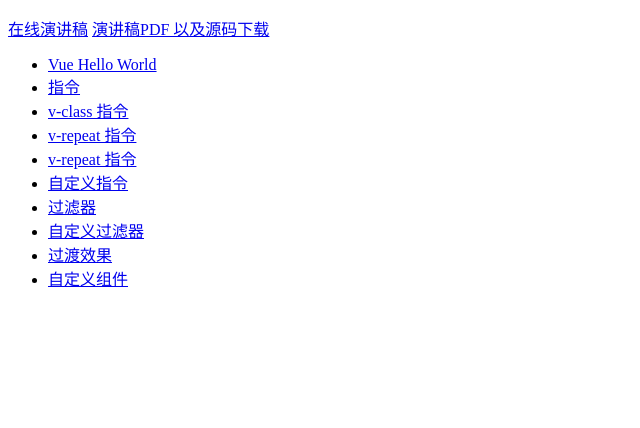
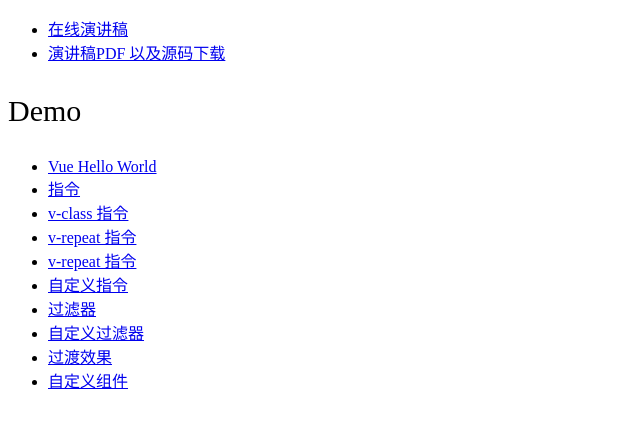
Before and after one commit to kunkun12/vue-demo, a plain HTML site: page index.html in a window 1280 px wide. Shown: the whole page, without its empty margins (0-640 px from the left). Drawn offline with Linux system fonts and the light colour scheme.

Commit message:
update github link

```diff
--- a/index.html
+++ b/index.html
@@ -5,9 +5,17 @@
         <meta charset="utf-8">
     </head>
     <body>
-      <p>
-        <a href="slides.html">在线演讲稿</a>
-        <a href="slides.html">演讲稿PDF 以及源码下载</a>
+      <ul>
+        <li>
+          <a href="slides">在线演讲稿</a>
+        </li>
+        <li>
+          <a href="https://github.com/kunkun12/vue-demo">演讲稿PDF 以及源码下载</a>
+        </li>
+      </ul>
+
+      <p style='font-size:30px'>
+        Demo
       </p>
     <ul>
       <li>
@@ -42,9 +50,5 @@
       </li>
     </ul>
 
-
-    <div style=''>
-
-    </div>
     </body>
 </html>
```
